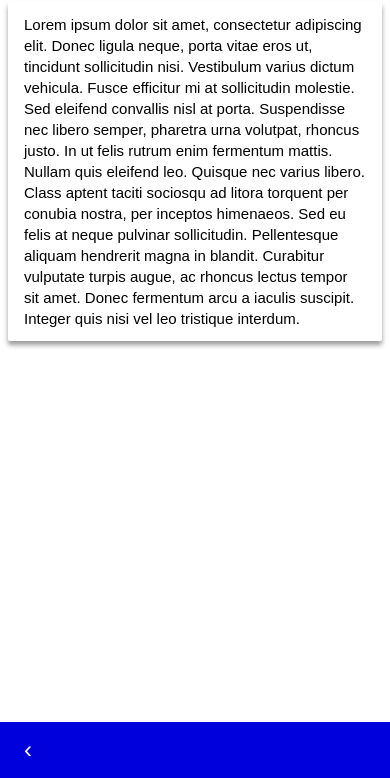
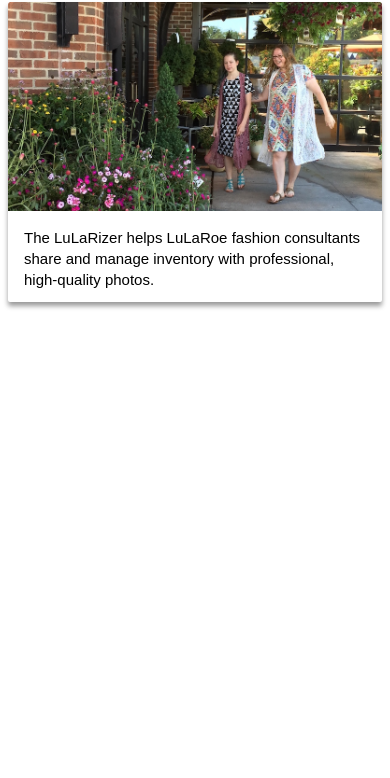
Before and after one commit to chrisbroski/lula-rizer, a plain HTML site: page lularizer/www/index.html in a window 390 px wide. Shown: the part 66-844 px from the top of the page. Drawn offline with Linux system fonts and the light colour scheme; some packages are replaced by stand-ins of ours.

Commit message:
home page

```diff
--- a/lularizer/www/inc/main.css
+++ b/lularizer/www/inc/main.css
@@ -35,7 +35,7 @@
     position: fixed;
     overflow: auto;
     left: 0; top: 0; right: 0;
-    background: #00d;
+    background: #f97599;
     height: 56px;
     box-shadow: 0 2px 4px rgba(0, 0, 0, .4);
     color: #fff;
@@ -68,6 +68,11 @@
     box-shadow: 0 4px 5px 0 rgba(0, 0, 0, .4);
     overflow: auto;
 }
+section img:first-child {
+    border-top-left-radius: 2px;
+    border-top-right-radius: 2px;
+    width: 100%; max-width: 580px;
+}
 
 nav {
     position: absolute;
@@ -82,7 +87,7 @@
     margin: 32px 0 16px 16px;
     font-size: 18px;
     font-weight: normal;
-    color: #00d;
+    color: #f97599;
 }
 nav p {
     margin: 0;
@@ -102,7 +107,7 @@
     position: fixed;
     overflow: auto;
     left: 0; bottom: 0; right: 0;
-    background: #00d;
+    background: ##f97599;
     height: 56px;
 }
 footer button:first-child {
@@ -112,6 +117,6 @@
 #matte {
     position: absolute;
     top: 0; right: 0; bottom: 0; left: 0;
-    background: rgba(0, 0, 0, 0.2);
+    background: rgba(0, 0, 0, 0.5);
     display: none;
 }
--- a/lularizer/www/inc/main.js
+++ b/lularizer/www/inc/main.js
@@ -5,26 +5,27 @@
 function Utilities() {
     "use strict";
 
-    this.getEventTarget = function getEventTarget(e) {
+    function getEventTarget(e) {
         var targ;
         targ = e.target || e.srcElement;
         if (targ.nodeType === 3) { // defeat Safari bug
             targ = targ.parentNode;
         }
         return targ;
-    };
+    }
+    this.getEventTarget = getEventTarget;
 
-    this.touchclick = function touchclick(el, func, bubble) {
+    function touchclick(el, func, bubble) {
         bubble = !!bubble;
         if ("ontouchstart" in window || "onmsgesturechange" in window) {
             el.addEventListener("touchstart", func, bubble);
         } else {
             el.addEventListener("click", func, bubble);
         }
-    };
+    }
+    this.touchclick = touchclick;
 
-    this.buildNav = function buildNav(navItems) {
-        "use strict";
+    function buildNav(navItems) {
         var navMatte, navNav, navH2, navP, navA;
 
         navMatte = document.createElement("div");
@@ -39,24 +40,38 @@
         navItems.forEach(function (item) {
             navP = document.createElement("p");
             navA = document.createElement("a");
-            // TODO: assign link
-            navA.textContent = item;
+            navA.textContent = item.name;
+            navA.href = item.href;
             navP.appendChild(navA);
             navNav.appendChild(navP);
         });
 
         document.body.appendChild(navNav);
 
-        this.touchclick(document.getElementById("matte"), function () {
+        touchclick(document.getElementById("matte"), function () {
             document.querySelector("nav").style.width = "0";
             document.getElementById("matte").style.display = "none";
         });
 
-        this.touchclick(document.querySelector("header button:first-child"), function () {
+        touchclick(document.querySelector("header button:first-child"), function () {
             document.querySelector("nav").style.width = "240px";
             document.getElementById("matte").style.display = "block";
         });
-    };
+    }
+    this.buildNav = buildNav;
+
+    function scriptifyLinks() {
+        var allLinks = document.querySelector("a");
+        [].forEach.call(allLinks, function (el) {
+            touchclick(el, function (e) {
+                var targ;
+                e.preventDefault();
+                targ = getEventTarget(e);
+                window.location = targ.href;
+            });
+        });
+    }
+    this.scriptifyLinks = scriptifyLinks;
 }
 
 (function init() {
@@ -68,11 +83,14 @@
         // After this event, it is safe to call any Cordova plugin
     }*/
 
-    aero.touchclick(document.getElementById("footer_back"), function () {
-        window.history.back();
-    });
+    aero.buildNav([
+        {"name": "Home", "href": "./"},
+        {"name": "Add From Camera", "href": "camera.html"},
+        {"name": "Add From Inventory", "href": "collection.html"},
+        {"name": "Manage Inventory", "href": "inventory.html"}
+    ]);
 
-    aero.buildNav(['Home', 'List', 'Form']);
+    aero.scriptifyLinks();
 
     // document.addEventListener("deviceready", onDeviceReady);
 
--- a/lularizer/www/index.html
+++ b/lularizer/www/index.html
@@ -27,13 +27,10 @@
 
 <article>
 <section>
-<p>Lorem ipsum dolor sit amet, consectetur adipiscing elit. Donec ligula neque, porta vitae eros ut, tincidunt sollicitudin nisi. Vestibulum varius dictum vehicula. Fusce efficitur mi at sollicitudin molestie. Sed eleifend convallis nisl at porta. Suspendisse nec libero semper, pharetra urna volutpat, rhoncus justo. In ut felis rutrum enim fermentum mattis. Nullam quis eleifend leo. Quisque nec varius libero. Class aptent taciti sociosqu ad litora torquent per conubia nostra, per inceptos himenaeos. Sed eu felis at neque pulvinar sollicitudin. Pellentesque aliquam hendrerit magna in blandit. Curabitur vulputate turpis augue, ac rhoncus lectus tempor sit amet. Donec fermentum arcu a iaculis suscipit. Integer quis nisi vel leo tristique interdum.
+<img src="inc/stacy_emily_flowers.jpg" alt="">
+<p>The LuLaRizer helps LuLaRoe fashion consultants share and manage inventory with professional, high-quality photos.
 </section>
 </article>
 
-<footer>
-<button id="footer_back">‹</button>
-</footer>
-
 <script type="text/javascript" src="cordova.js"></script>
 <script type="text/javascript" src="inc/main.js"></script>
```
Also changed, not shown: lularizer/www/inc/stacy_emily_flowers.jpg (added).
